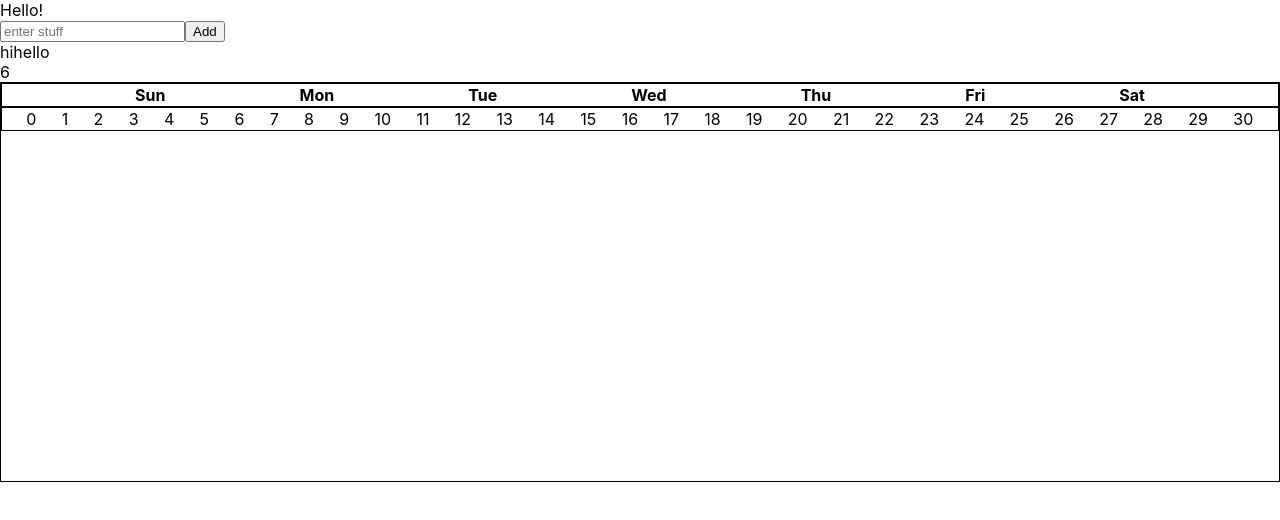
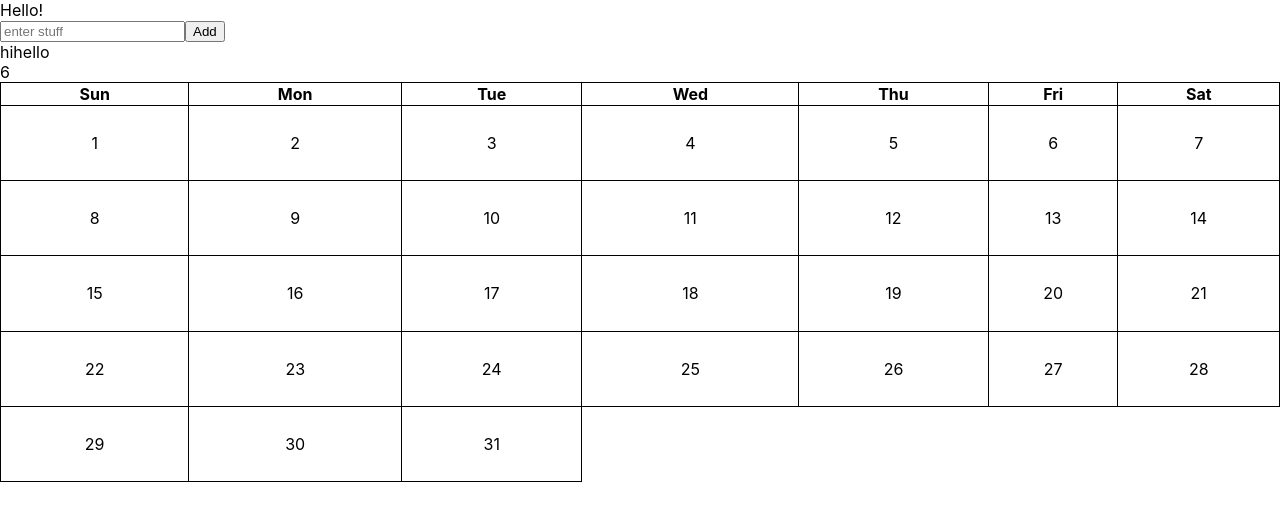
Before and after one commit to stfzh/meal-planning-calendar, a React (Create React App) app: page / in a window 1280 px wide. Shown: the top 520 px of the page. Built offline with nearby package versions, Linux system fonts and the light colour scheme.

Commit message:
Succeeded calendar format

```diff
--- a/src/App.css
+++ b/src/App.css
@@ -5,15 +5,16 @@ table {
   border-collapse: collapse;
 }
 
-table, tr {
+th, td {
   border: 1px solid black;
+  text-align: center;
 }
 
-.calendar {
+/* .calendar {
   display: flex;
   flex-direction: row;
   justify-content: space-evenly;
-}
+} */
 
 .topics {
   display: flex;
--- a/src/components/Calendar.js
+++ b/src/components/Calendar.js
@@ -7,21 +7,21 @@ import AddForm from './AddForm.js';
 const weekdayshort = moment.weekdaysShort();
 const daysInMonth = moment().daysInMonth();
 
-let blanks = []
-
-for (let i = 0; i < daysInMonth; i++) {
-  blanks.push(<td>{i}</td>)
-}
-
 let firstDayOfMonth = () => {
   // let firstDay = moment().startOf('month').format('d');
   let firstDay = moment().startOf('month').format('d');
  return firstDay;
 };
 
+let blanks = []
+for (let i = 1; i <= daysInMonth; i++) {
+  blanks.push(<td>{i}</td>)
+}
+
 
 let rows = [];
 let cells = [];
+
 
 blanks.forEach((row, i) => {
   if (i % 7 !== 0) {
@@ -34,6 +34,10 @@ blanks.forEach((row, i) => {
   if (i === blanks.length - 1) { // when end loop we add remain date
     rows.push(cells);
   }
+});
+
+let daysinmonth = rows.map((d, i) => {
+  return <tr>{d}</tr>;
 });
 
 const Calendar = () => {
@@ -56,12 +60,12 @@ const Calendar = () => {
             {weekdayshort.map(day => <th>{day}</th>)}
           </tr>
         </thead>
+
         <tbody>
+        {daysinmonth}
 
-          <tr className='topics'>
-            {blanks}
-          </tr>
         </tbody>
+
       </table>
     </div>
   )
```
